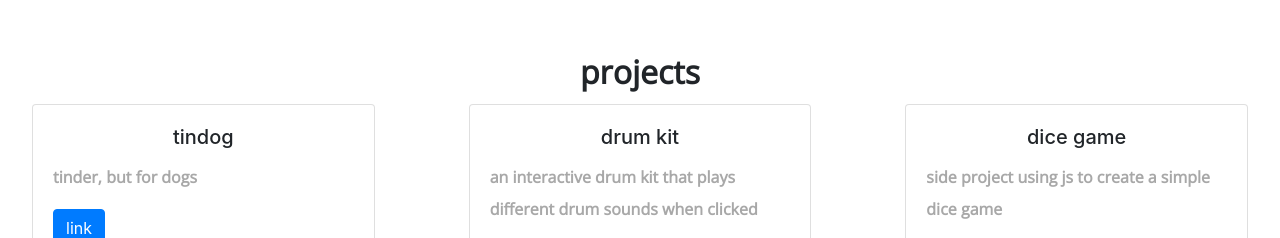
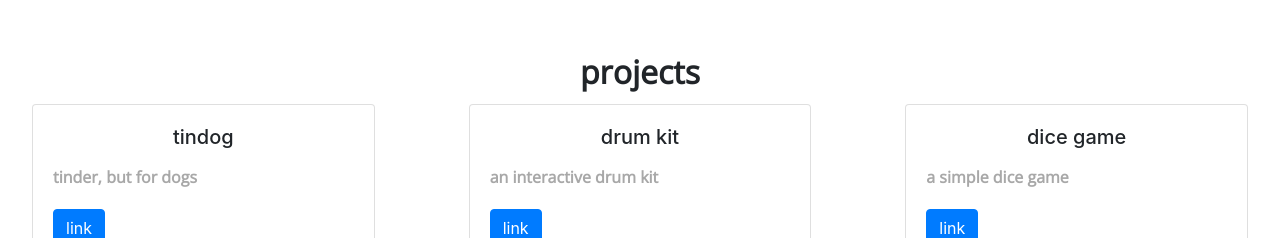
Before and after one commit to saudadetoska/resume, a plain HTML site: page index.html in a window 1280 px wide. Shown: the part 714-952 px from the top of the page. Drawn offline with nearby package versions, Linux system fonts and the light colour scheme.

Commit message:
shortened desc of projects

```diff
--- a/index.html
+++ b/index.html
@@ -110,7 +110,7 @@
         <div class="card">
           <div class="card-body">
             <h5 class="center card-title">drum kit</h5>
-            <p class="card-text">an interactive drum kit that plays different drum sounds when clicked</p>
+            <p class="card-text">an interactive drum kit</p>
             <a rel="noopener noreferrer" href="https://yang2674.github.io/drum-kit/" target="_blank"  class="btn btn-primary">link</a>
           </div>
         </div>
@@ -119,7 +119,7 @@
         <div class="card">
           <div class="card-body">
             <h5 class="center card-title">dice game</h5>
-            <p class="card-text">side project using js to create a simple dice game</p>
+            <p class="card-text">a simple dice game</p>
             <a rel="noopener noreferrer" href="https://yang2674.github.io/dice-game/" target="_blank" class="btn btn-primary">link</a>
           </div>
         </div>
```
